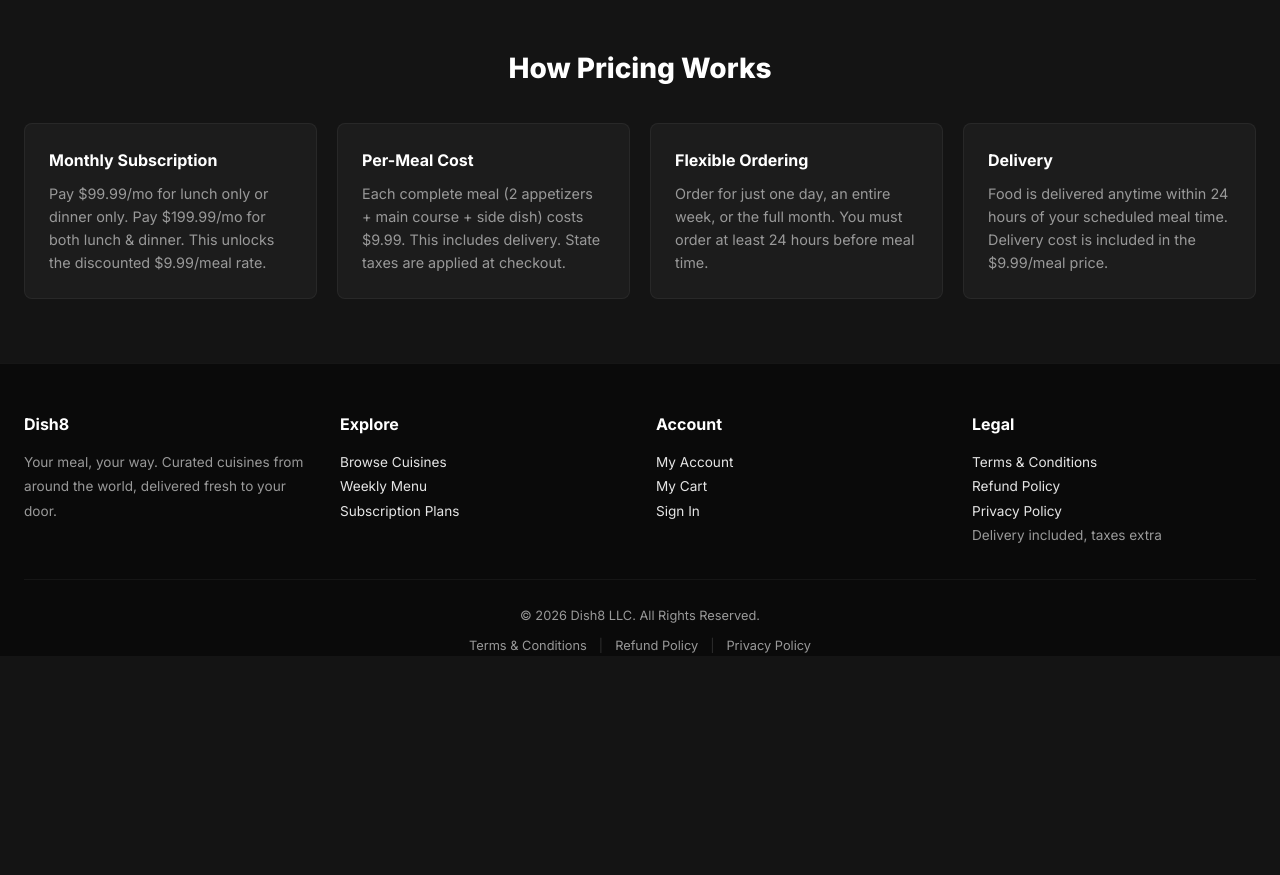
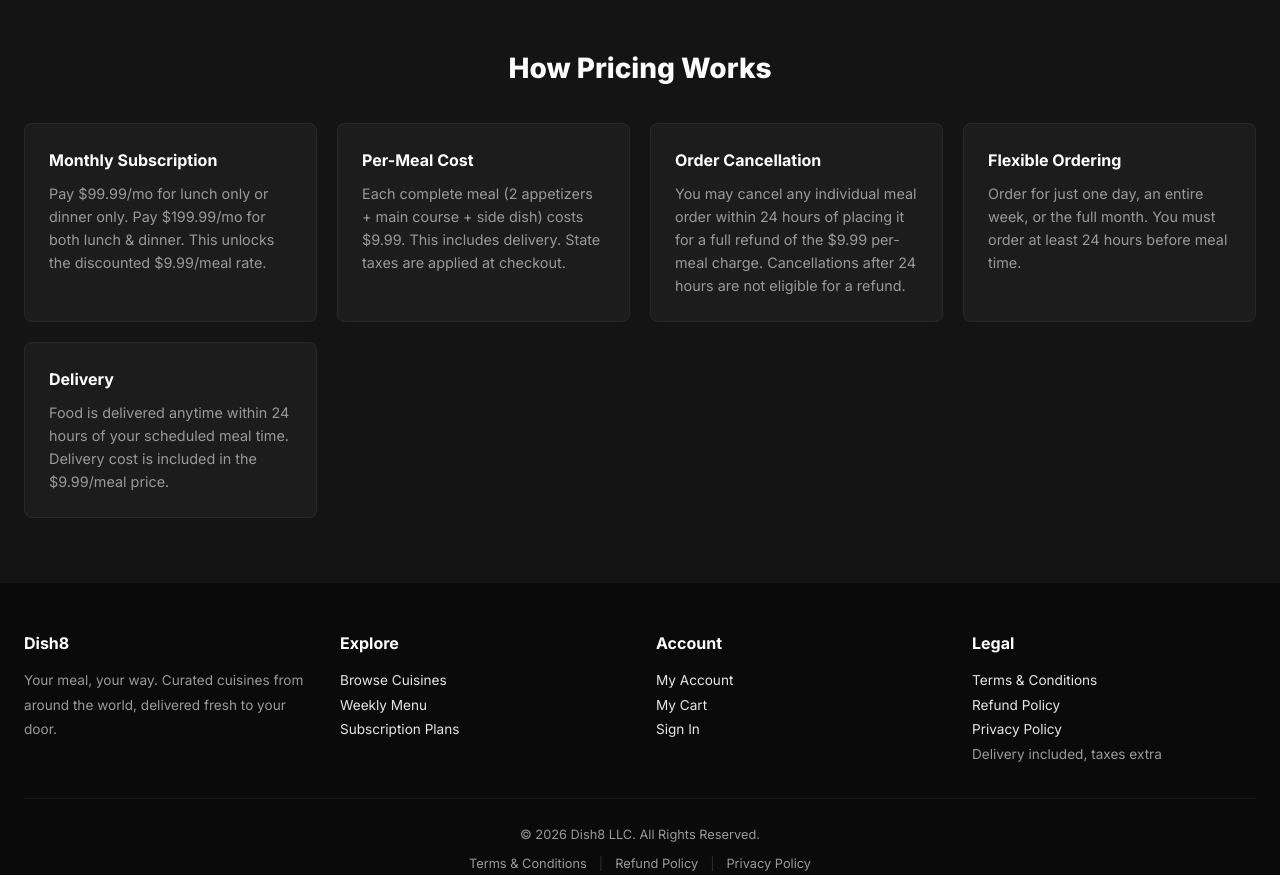
Before and after one commit to AVADS-stack/dish8, a React (Vite) app: page /plans in a window 1280 px wide. Shown: the part 960-1835 px from the top of the page. Before the commit the page ends 1616 px from the top, so only its background shows below. Built offline with nearby package versions, Linux system fonts and the light colour scheme; no server answers; what @capacitor/core would draw is missing.

Commit message:
Add order cancellation policy to How Pricing Works

```diff
--- a/src/pages/Plans.jsx
+++ b/src/pages/Plans.jsx
@@ -137,6 +137,14 @@ export default function Plans() {
             </p>
           </div>
           <div className="faq-item">
+            <h3>Order Cancellation</h3>
+            <p>
+              You may cancel any individual meal order within 24 hours of
+              placing it for a full refund of the $9.99 per-meal charge.
+              Cancellations after 24 hours are not eligible for a refund.
+            </p>
+          </div>
+          <div className="faq-item">
             <h3>Flexible Ordering</h3>
             <p>
               Order for just one day, an entire week, or the full month. You
```
